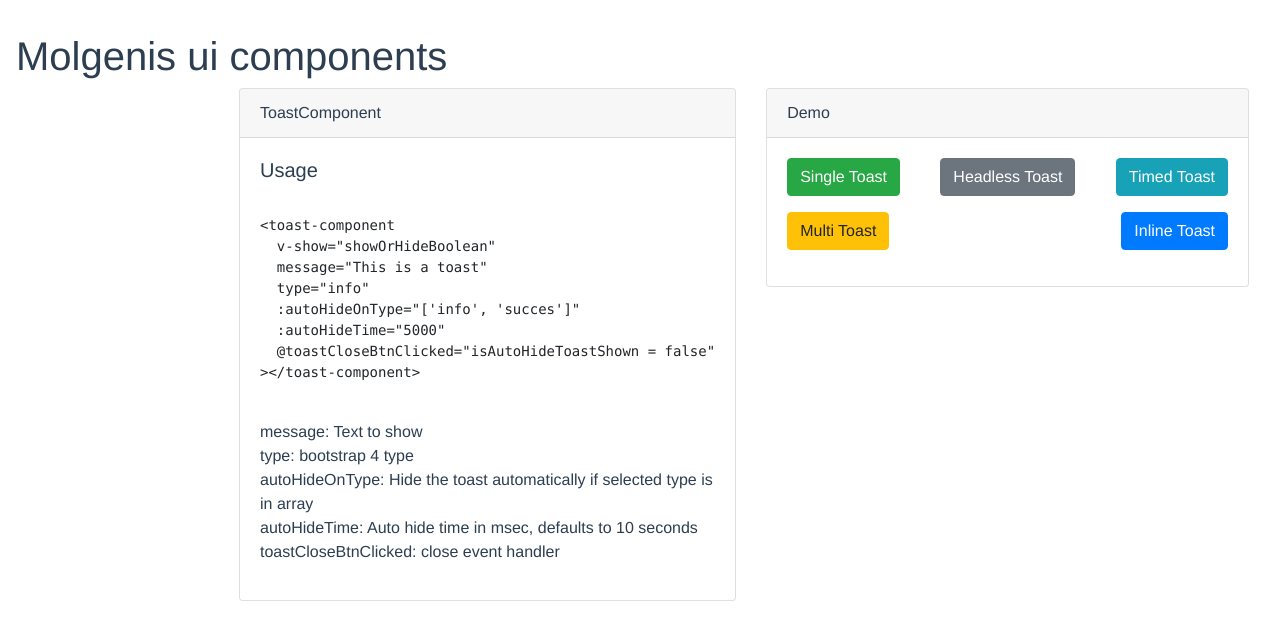
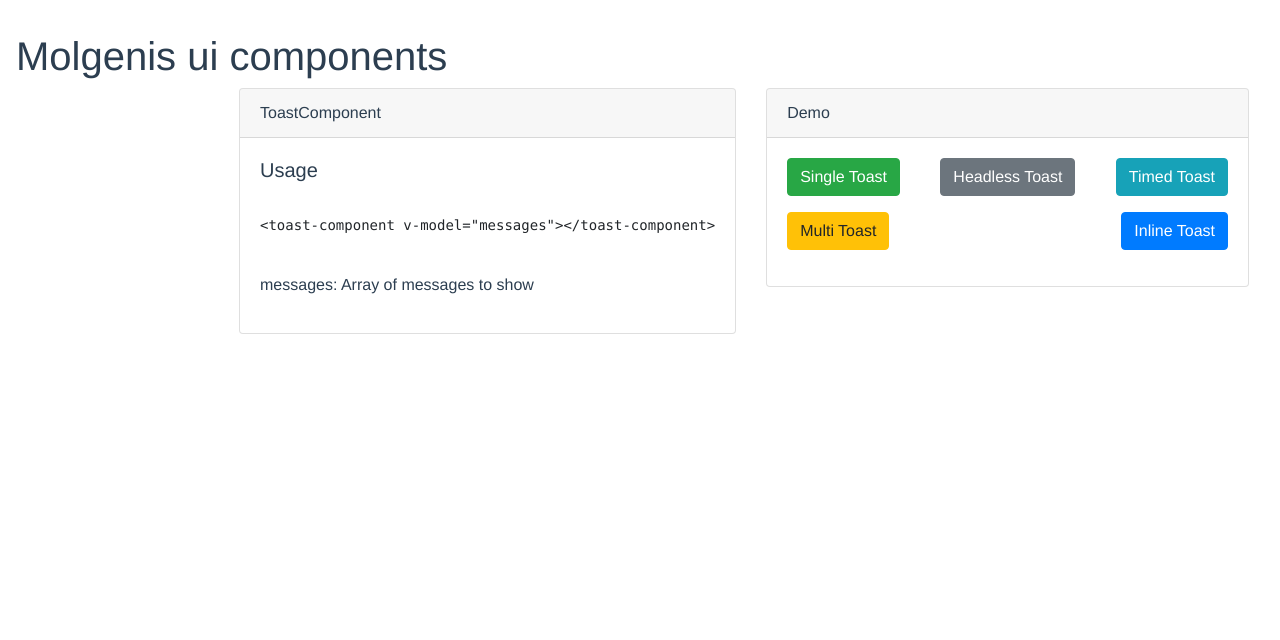
Before and after one commit to molgenis/molgenis-ui-components, a Vue app: page / in a window 1280 px wide. Shown: the top 640 px of the page. Built offline with nearby package versions, Linux system fonts and the light colour scheme.

Commit message:
fix: better inline toast position

```diff
--- a/src/App.vue
+++ b/src/App.vue
@@ -11,25 +11,14 @@
               <h5 class="card-title">Usage</h5>
               <div class="card-text">
                 <pre><code>
-&lt;toast-component
-  v-show="showOrHideBoolean"
-  message="This is a toast"
-  type="info"
-  :autoHideOnType="['info', 'succes']"
-  :autoHideTime="5000"
-  @toastCloseBtnClicked="isAutoHideToastShown = false"
-&gt;&lt;/toast-component&gt;
+&lt;toast-component v-model="messages"&gt;&lt;/toast-component&gt;
             </code></pre>
                 <p>
-                  message: Text to show
-                  <br />type: bootstrap 4 type
-                  <br />autoHideOnType: Hide the toast automatically if selected type is in array
-                  <br />autoHideTime: Auto hide time in msec, defaults to 10 seconds
-                  <br />toastCloseBtnClicked: close event handler
+                  messages: Array of messages to show
                 </p>
+                <toast-component v-model="messages" :fixed="fixed"></toast-component>
               </div>
             </div>
-           <toast-component v-model="messages" :fixed="fixed"></toast-component>
           </div>
         </div>
         <div class="col">
```
